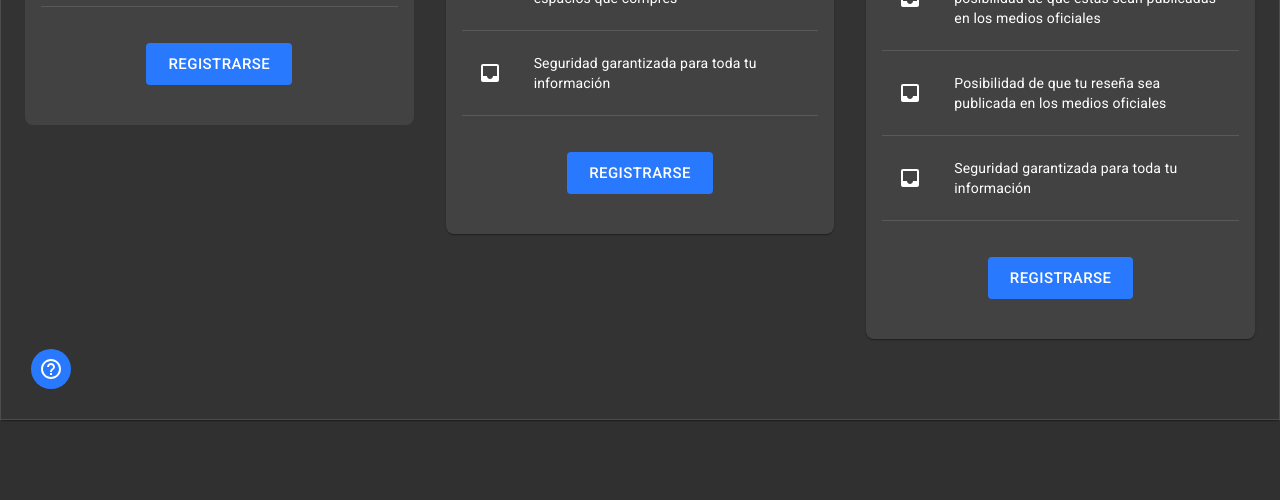
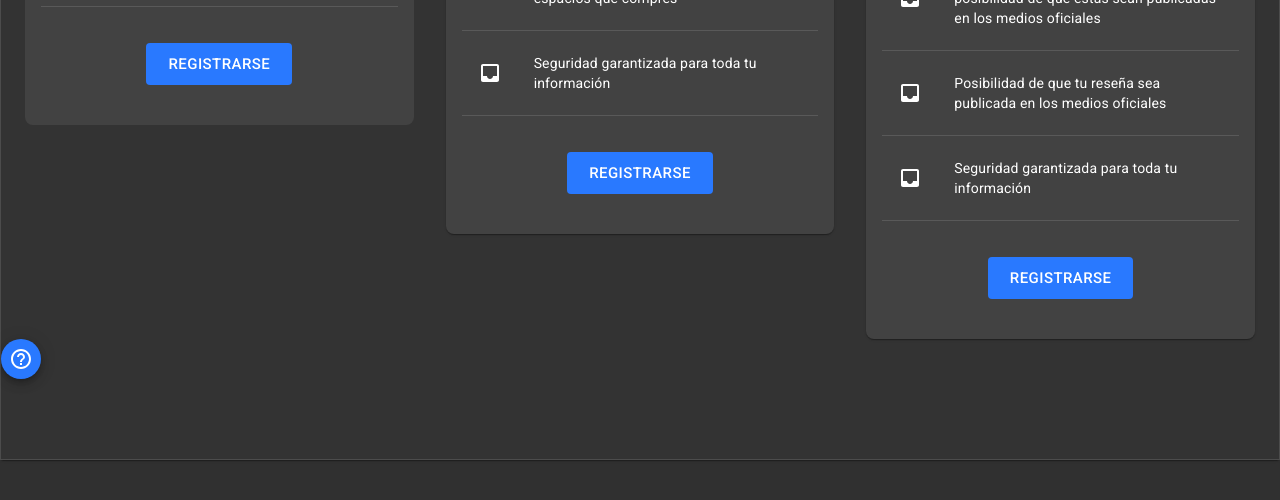
Before and after one commit to TheMrCorvy/Desktop-Frontend, a React (Create React App) app: page / in a window 1280 px wide. Shown: the part 2390-2890 px from the top of the page. Built offline with nearby package versions, Linux system fonts and the light colour scheme.

Commit message:
the refactor for dialog is complete

```diff
--- a/src/components/Dialog/index.tsx
+++ b/src/components/Dialog/index.tsx
@@ -18,7 +18,26 @@ import {
 
 import HelpOutlineIcon from "@material-ui/icons/HelpOutline"
 
-const DialogComponent = (props: { children: ReactElement; className?: any }) => {
+type Props = {
+	children: ReactElement
+	title: string
+	tooltipPlacement:
+		| "left"
+		| "right"
+		| "top"
+		| "bottom"
+		| "bottom-end"
+		| "bottom-start"
+		| "left-end"
+		| "left-start"
+		| "right-end"
+		| "right-start"
+		| "top-end"
+		| "top-start"
+	className?: any
+}
+
+const DialogComponent = (props: Props) => {
 	const { lng } = useSelector((state: RootState) => state.lng)
 
 	const [open, setOpen] = useState(false)
@@ -29,7 +48,7 @@ const DialogComponent = (props: { children: ReactElement; className?: any }) =>
 
 	return (
 		<>
-			<Tooltip title={translate("more_info", lng)} placement="left">
+			<Tooltip title={translate("more_info", lng)} placement={props.tooltipPlacement}>
 				<Fab
 					color="secondary"
 					aria-label="help"
@@ -47,11 +66,11 @@ const DialogComponent = (props: { children: ReactElement; className?: any }) =>
 				open={open}
 				scroll="body"
 			>
-				<DialogTitle id="simple-dialog-title">
-					{translate("about_subtitle", lng)}
-				</DialogTitle>
+				<DialogTitle id="simple-dialog-title">{props.title}</DialogTitle>
 				<DialogContent>
-					<DialogContentText>{props.children}</DialogContentText>
+					<DialogContentText data-testid="dialog_content_text">
+						{props.children}
+					</DialogContentText>
 				</DialogContent>
 				<DialogActions>
 					<Button autoFocus onClick={toggleDialog} color="default" size="large">
--- a/src/components/Sections/About/index.tsx
+++ b/src/components/Sections/About/index.tsx
@@ -82,7 +82,11 @@ const About: FC = () => {
 						<Divider orientation="horizontal" />
 					</Grid>
 				</Grid>
-				<DialogComponent className={classes.infoBtn}>
+				<DialogComponent
+					className={classes.infoBtn}
+					title={translate("about_subtitle", lng)}
+					tooltipPlacement="left"
+				>
 					<>
 						<Typography variant="body2" paragraph>
 							{translate("about_texts", lng, 3)}"
--- a/src/pages/Landing.tsx
+++ b/src/pages/Landing.tsx
@@ -30,6 +30,8 @@ import { useSelector } from "react-redux"
 import { RootState } from "../redux/store"
 
 import { translate } from "../lang"
+
+import DialogComponent from "../components/Dialog"
 
 const Landing: FC = () => {
 	const { lng } = useSelector((state: RootState) => state.lng)
@@ -298,7 +300,7 @@ const Landing: FC = () => {
 						</Grid>
 					</Grid>
 				</Container>
-				<Tooltip title={translate("more_info", lng)} placement="right">
+				{/* <Tooltip title={translate("more_info", lng)} placement="right">
 					<Fab
 						color="secondary"
 						aria-label="help"
@@ -312,7 +314,23 @@ const Landing: FC = () => {
 					>
 						<HelpOutlineIcon />
 					</Fab>
-				</Tooltip>
+				</Tooltip> */}
+				<DialogComponent
+					title="probando dialog"
+					className={{
+						position: "absolute",
+						bottom: 30, //20
+						left: 30, //20
+						boxShadow: "none",
+					}}
+					tooltipPlacement="right"
+				>
+					<p>
+						Lorem ipsum dolor sit amet consectetur adipisicing elit. Amet, saepe optio?
+						Consequuntur, fugit iste voluptatem molestiae eligendi provident eos, eaque
+						quod sunt hic repellat maxime debitis! Temporibus dignissimos rerum fugit!
+					</p>
+				</DialogComponent>
 			</Paper>
 		</>
 	)
```
